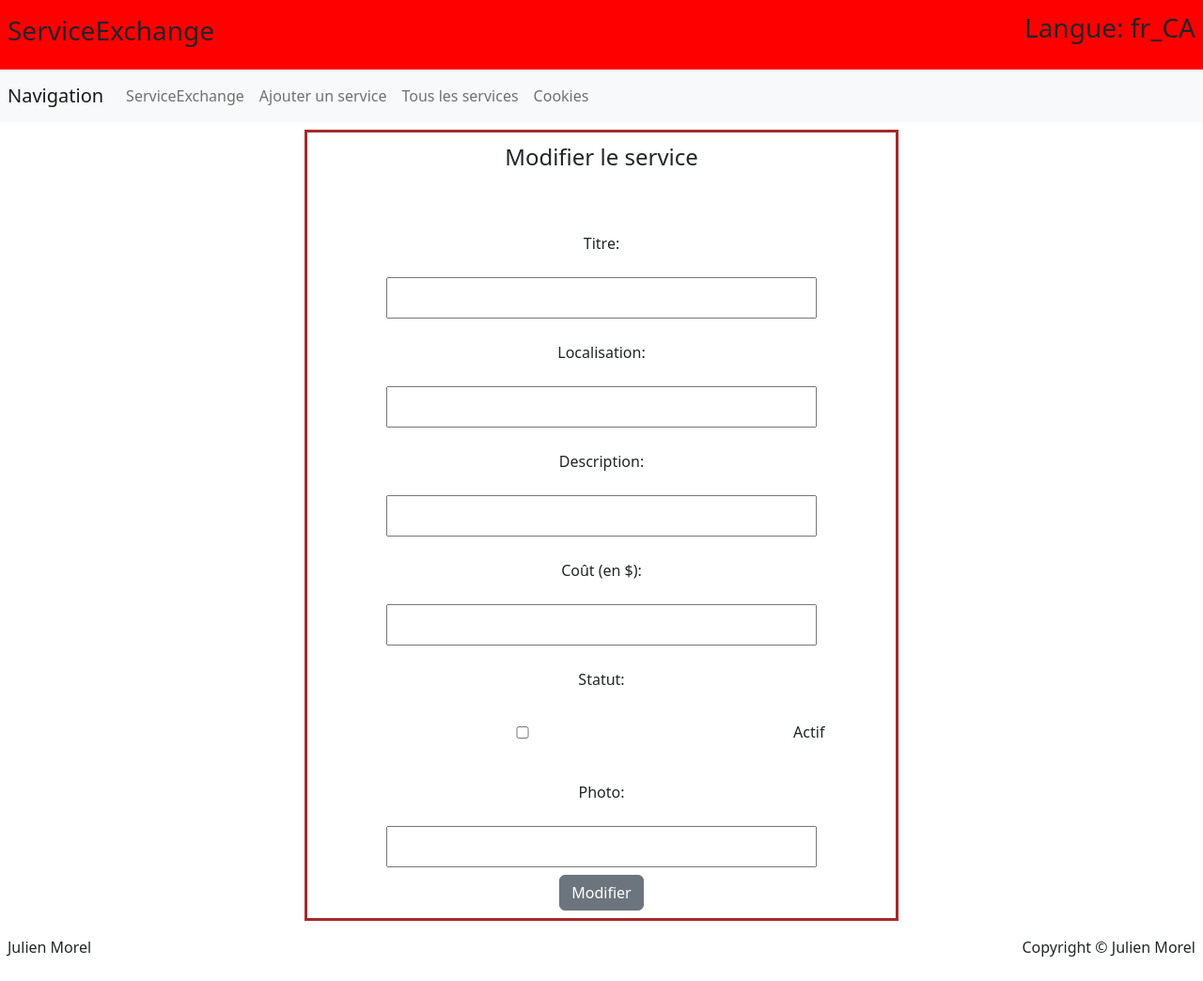
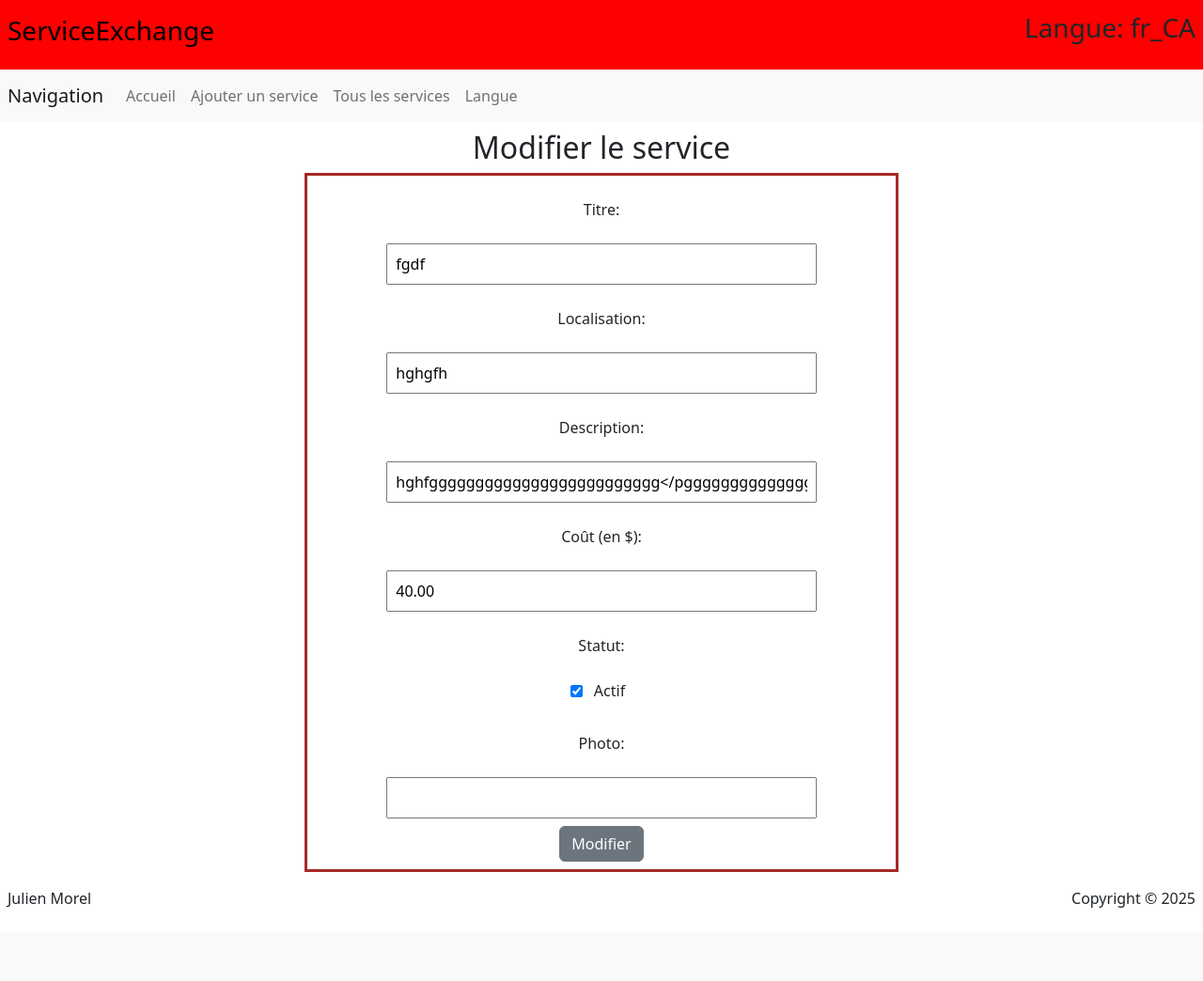
Before and after one commit to what128/WEB3_TP1_JULIEN_MOREL, a Flask app: page /modifier?id=29 in a window 1280 px wide. Shown: the whole page at 94% size. After the commit the page ends 966 px from the top, so only its background shows below. Run offline with Flask 3, Linux system fonts and the light colour scheme; data comes from the database, SQL or seed files in the repository; both versions use the stored data as it was after the commit; data that the repository does not hold is empty; some libraries are stand-ins or nearby versions.

Commit message:
Modifications de la case à cocher et préparation pour l'envoi du TP.

```diff
--- a/app.py
+++ b/app.py
@@ -5,12 +5,25 @@ Exercice de page de détails
 import re
 from flask import Flask, render_template, request, redirect, abort, make_response
 from flask.logging import create_logger
+from babel import numbers, dates
 import mysql
 import bd
 
 
+
 app = Flask(__name__)
 logger = create_logger(app)
+app.config["BABEL_DEFAULT_LOCALE"] = "fr_CA"
+
+devise = {
+        "fr_CA": "CAD",
+        "en_US": "USD",
+        "en_CA": "CAD"
+    }
+
+def get_locale():
+    """Retrouver la langue"""
+    return request.cookies.get("langue", default="fr_CA")
 
 def retrouver_categories():
     """Retrouve les catégories de tous les services."""
@@ -31,16 +44,13 @@ def ajouter_service_dans_bd():
     classe_titre = ""
     classe_description = ""
     classe_localisation = ""
-    classe_cout = ""
     classe_categorie = ""
     classe_photo = ""
 
     erreur = False
 
     if request.method == "POST":
-        langue = request.cookies.get("langue")
-        if not langue:
-            langue = "fr_CA"
+        langue = get_locale()
 
         regex_titre_localisation = re.compile("^[a-zA-ZÀ-ÖØ-öø-ÿ\\s'-]{1,50}$")
         regex_description = re.compile("^.{5,2000}$")
@@ -74,7 +84,7 @@ def ajouter_service_dans_bd():
         if erreur:
             return render_template("ajout_service.jinja", classe_titre=classe_titre, langue=langue, titre=titre,
                 classe_localisation=classe_localisation, localisation=localisation, classe_description=classe_description,
-                description=description, classe_cout=classe_cout, cout=cout, classe_categorie=classe_categorie, categorie=categorie,
+                description=description, cout=cout, classe_categorie=classe_categorie, categorie=categorie,
                 statut=statut, classe_photo=classe_photo, photo=photo, categories=retrouver_categories())
         try:
             with bd.creer_connexion() as conn:
@@ -105,25 +115,20 @@ def ajouter_service_dans_bd():
 @app.route('/ajout', methods=["GET", "POST"])
 def ajout_service():
     """Interface pour ajouter un service"""
-    langue = request.cookies.get("langue")
-    if not langue:
-        langue = "fr_CA"
+    langue = get_locale()
     return render_template('ajout_service.jinja', page="Ajout d'un service", langue=langue, statut=1, categories=retrouver_categories())
 
 @app.route('/cookies', methods=['GET', 'POST'])
 def page_cookies():
     """Page pour changer les cookies"""
-    langue = request.cookies.get("langue")
-    if not langue:
-        langue = "fr_CA"
-
-    return render_template('cookies.jinja', page="Cookies", langue=langue)
+    langue = get_locale()
+    return render_template('cookies.jinja', page="Langue", langue=langue)
 
 @app.route('/modification-cookies', methods=['GET', 'POST'])
 def modification_cookies():
     """Page pour la modification des cookies"""
     if request.method == "POST":
-        langue = request.form.get('langue', default="")
+        langue = request.form.get("langue", default="fr_CA")
         response = make_response(redirect('/', code=302))
         response.set_cookie('langue', langue)
         return response
@@ -133,9 +138,7 @@ def afficher_services():
     """Page web qui affiche tous les services"""
     services = []
     services_existants = False
-    langue = request.cookies.get("langue")
-    if not langue:
-        langue = "fr_CA"
+    langue = get_locale()
 
     try:
         with bd.creer_connexion() as conn:
@@ -165,9 +168,7 @@ def modifier_service():
         identifiant = request.args.get('id', type=int)
         if not identifiant:
             abort(400)
-        langue = request.cookies.get("langue")
-        if not langue:
-            langue = "fr_CA"
+        langue = get_locale()
         try:
             with bd.creer_connexion() as conn:
                 with conn.get_curseur() as curseur:
@@ -188,7 +189,6 @@ def modification_service():
     classe_titre = ""
     classe_description = ""
     classe_localisation = ""
-    classe_cout = ""
     classe_photo = ""
 
     erreur = False
@@ -198,21 +198,19 @@ def modification_service():
     regex_html = re.compile("<(.*)>.*?|<(.*) />")
 
     if request.method == "POST":
-        langue = request.cookies.get("langue")
-        if not langue:
-            langue = "fr_CA"
+        langue = get_locale()
         identifiant = request.form.get('id', type=int)
         titre = request.form.get('titre', default='')
         if not regex_titre_localisation.match(titre) or regex_html.search(titre):
             erreur = True
             classe_titre="is-invalid"
 
-        localisation = request.form.get('localisation', default='')
+        localisation = request.form.get('localisation', default='').strip()
         if not regex_titre_localisation.match(localisation) or regex_html.search(localisation):
             erreur = True
             classe_localisation = "is-invalid"
 
-        description = request.form.get('description', default='')
+        description = request.form.get('description', default='').strip()
         if not regex_description.match(description) or regex_html.search(description):
             erreur = True
             classe_description =  "is-invalid"
@@ -220,7 +218,7 @@ def modification_service():
         cout = request.form.get('cout', type=float, default=0)
         statut = request.form.get('statut', type=int)
 
-        photo = request.form.get('photo', default='')
+        photo = request.form.get('photo', default='').strip()
         if regex_html.search(photo):
             erreur = True
             classe_photo = "is-invalid"
@@ -228,7 +226,7 @@ def modification_service():
         if erreur:
             return render_template("modification_service_erreur.jinja", page="Erreur de modification d'un service", langue=langue, id_service=identifiant, statut=statut, classe_titre=classe_titre, titre=titre,
                     classe_localisation=classe_localisation, localisation=localisation, classe_description=classe_description,
-                    description=description, classe_cout=classe_cout, cout=cout, classe_photo=classe_photo, photo=photo)
+                    description=description, cout=cout, classe_photo=classe_photo, photo=photo)
 
         try:
             with bd.creer_connexion() as conn:
@@ -260,9 +258,7 @@ def details_service():
         id_service = request.args.get("id", type=int)
         if not id_service:
             abort(400)
-        langue = request.cookies.get("langue")
-        if not langue:
-            langue = "fr_CA"
+        langue = get_locale()
 
         try:
             with bd.creer_connexion() as conn:
@@ -280,7 +276,10 @@ def details_service():
                     })
                     details_du_service["nom_categorie"] = curseur.fetchone()["nom_categorie"]
                     erreur_service = False
-
+                    details_du_service["date_creation"] = dates.format_date(
+                        details_du_service["date_creation"], format="long", locale=langue)
+                    details_du_service["cout"] = numbers.format_currency(
+                        details_du_service["cout"], currency=devise[langue], locale=langue)
 
             return render_template(
                 'details-service.jinja', page="Détails du service", langue=langue, details_service=details_du_service,
@@ -290,15 +289,12 @@ def details_service():
             abort(500)
 
 
-
 @app.route('/')
 def index():
     """Affiche les services"""
     services = []
     services_actifs = False
-    langue = request.cookies.get("langue")
-    if not langue:
-        langue = "fr_CA"
+    langue = get_locale()
 
     try:
         with bd.creer_connexion() as conn:
@@ -315,25 +311,20 @@ def index():
                     service["nom_categorie"] = curseur.fetchone()["nom_categorie"]
 
                 return render_template(
-                    'accueil.jinja', page="Accueil", langue=langue, services=services, services_actifs=services_actifs)
+                    'accueil.jinja', page="Accueil", langue=langue, services=services,
+                    services_actifs=services_actifs)
     except Exception as e:
         logger.exception("Une erreur est survenue lors de l'affichage des services actifs: %s", e)
         abort(500)
-
-
-
 
 
 @app.errorhandler(500)
 def erreur_serveur_interne(e):
     """Pour les erreurs du côté serveur"""
     logger.exception(e)
-    langue = request.cookies.get("langue")
-    if not langue:
-        langue = "fr_CA"
+    langue = get_locale()
 
     message = "Une erreur du côté serveur est survenue. Veuillez retourner à la page d'accueil."
-
     if e.original_exception and isinstance(e.original_exception, mysql.connector.errors.Error):
         message = "Une erreur est survenue en lien avec la base de données."
 
@@ -343,9 +334,7 @@ def erreur_serveur_interne(e):
 def page_non_trouvee(e):
     """Pour les routes invalides"""
     logger.exception(e)
-    langue = request.cookies.get("langue")
-    if not langue:
-        langue = "fr_CA"
+    langue = get_locale()
 
     message = "Cette page n'existe pas"
 
@@ -355,12 +344,11 @@ def page_non_trouvee(e):
 def parametre_invalide(e):
     """Pour un paramètre manquant dans l'url"""
     logger.exception(e)
-    langue = request.cookies.get("langue")
-    if not langue:
-        langue = "fr_CA"
+    langue = get_locale()
 
     message = "Un ou des paramètres invalides ont été spécifiées."
 
-    return render_template("erreur.jinja", page="Erreur de paramètre", langue=langue, message=message)
+    return render_template("erreur.jinja", page="Erreur de paramètre",
+                           langue=langue, message=message)
 
 app.run()
--- a/static/css/styles.scss
+++ b/static/css/styles.scss
@@ -1,7 +1,19 @@
 @import "bootstrap";
+
 
 body {
     font-family: 'Courier New', Courier, monospace;
+}
+
+header
+{
+    a{
+        text-decoration: none;
+        color: black;
+        :hover{
+            color: cadetblue;
+        }
+    }
 }
 
 img {
@@ -29,15 +41,27 @@ form {
 
     input,
     select {
-        width: 75%;
+        width  : 75%;
         flex   : 1;
         padding: 0.5rem;
         margin : 0.5rem 0;
     }
 
-    #case-statut{
-        label, input{
-            display: inline-block;
+    // modification des règles de bootstrap pour les flexbox pour la case à cocher 'Actif' ici
+    #case-statut {
+        display    : flex;
+        align-items: center;
+        justify-content: center;
+        gap        : 0.25rem;
+
+        input[type="checkbox"] {
+            width : auto;
+            margin: 0;
+        }
+
+        label {
+            width : auto;
+            margin: 0;
         }
     }
 }
--- a/templates/base.jinja
+++ b/templates/base.jinja
@@ -13,18 +13,21 @@
 
 <body>
   <header class="d-flex p-2 align-items-center justify-content-between">
+    <a href="/">
       <h1 class="fs-3">ServiceExchange</h1>
+    </a>
     <p class="fs-3">Langue: {{langue}}</p>
   </header>
   <nav class="navbar navbar-expand-lg navbar-light bg-light p-2 col-12">
     <a class="navbar-brand" href="#">Navigation</a>
-        <button class="navbar-toggler" type="button" data-toggle="collapse" data-target="#navbarNav" aria-controls="navbarNav" aria-expanded="false" aria-label="Toggle navigation">
+    <button class="navbar-toggler" type="button" data-toggle="collapse" data-target="#navbarNav"
+      aria-controls="navbarNav" aria-expanded="false" aria-label="Toggle navigation">
       <span class="navbar-toggler-icon"></span>
     </button>
     <div class="collapse navbar-collapse" id="navbarNav">
       <ul class="navbar-nav">
         <li class="nav-item active">
-          <a class="nav-link" href="http://127.0.0.1:5000">ServiceExchange</a>
+          <a class="nav-link" href="http://127.0.0.1:5000">Accueil</a>
         </li>
         <li class="nav-item">
           <a class="nav-link" href="http://127.0.0.1:5000/ajout">Ajouter un service</a>
@@ -33,7 +36,7 @@
           <a class="nav-link" href="http://127.0.0.1:5000/services">Tous les services</a>
         </li>
         <li class="nav-item">
-          <a class="nav-link" href="http://127.0.0.1:5000/cookies">Cookies</a>
+          <a class="nav-link" href="http://127.0.0.1:5000/cookies">Langue</a>
         </li>
       </ul>
     </div>
@@ -44,10 +47,10 @@
     {% block contenu %}
     {% endblock %}
   </main>
-    </body>
+
   <footer class="d-flex justify-content-between p-2">
     <p>Julien Morel</p>
-        <p>Copyright © Julien Morel</p>
+    <p>Copyright © 2025</p>
   </footer>
 </body>
 
--- a/templates/erreur.jinja
+++ b/templates/erreur.jinja
@@ -1,5 +1,6 @@
 {% extends "base.jinja" %}
 
 {% block contenu %}
+<h2>Erreur</h2>
 <p>{{message}}</p>
 {% endblock %}
--- a/templates/modification_service.jinja
+++ b/templates/modification_service.jinja
@@ -1,39 +1,44 @@
 {% extends "base.jinja" %}
 
 {% block contenu %}
-    <form method="post" action="/modification" class="p-2 w-50 mx-auto">
-    <legend>Modifier le service</legend>
-    <label for="id"></label>
+<h2>Modifier le service</h2>
+<form method="post" action="/modification" class="p-2 w-50 mx-auto" novalidate>
    <input type="hidden" name="id" value="{{service.id_service}}">
 
    <fieldset>
       <label for="titre">Titre:</label>
-      <input type="text" name="titre" id="titre" value="{{service.titre}}" class="{{classe_titre}}"/>
-      <div class="invalid-feedback">Le titre doit contenir entre 1 et 50 caractères, et il ne peut pas y avoir de balises html.</div>
+      <input type="text" name="titre" id="titre" value="{{service.titre}}" class="{{classe_titre}}" />
+      <div class="invalid-feedback">Le titre doit contenir entre 1 et 50 caractères, et il ne peut pas y avoir de
+         balises html.</div>
    </fieldset>
 
    <fieldset>
       <label for="localisation">Localisation:</label>
-        <input type="text" name="localisation" id="localisation" value="{{service.localisation}}" class="{{classe_localisation}}"/>
-        <div class="invalid-feedback">La localisation doit contenir entre 1 et 50 caractères, et il ne peut pas y avoir de balises html.</div>
+      <input type="text" name="localisation" id="localisation" value="{{service.localisation}}"
+         class="{{classe_localisation}}" />
+      <div class="invalid-feedback">La localisation doit contenir entre 1 et 50 caractères, et il ne peut pas y avoir de
+         balises html.</div>
    </fieldset>
 
    <fieldset>
       <label for="description">Description:</label>
-        <input type="text" name="description" id="description" value="{{service.description}}" class="{{classe_description}}" />
-        <div class="invalid-feedback">La description doit contenir entre 5 et 2000 caractères, et il ne doit pas y avoir de balises html.</div>
+      <input type="text" name="description" id="description" value="{{service.description}}"
+         class="{{classe_description}}" />
+      <div class="invalid-feedback">La description doit contenir entre 5 et 2000 caractères, et il ne doit pas y avoir
+         de balises html.</div>
    </fieldset>
 
    <fieldset>
       <label for="cout">Coût (en $):</label>
-      <input type="number" name="cout" id="cout" value="{{service.cout}}" class="{{classe_cout}}" />
+      <input type="number" name="cout" id="cout" value="{{service.cout}}" />
       <div class="invalid-feedback">Le coût doit être une valeur monétaire.</div>
    </fieldset>
 
    <fieldset>
       <label for="statut">Statut:</label>
-        <div class="d-flex justify-content-center" id="case-statut">
-          <input type="checkbox" id="statut" name="statut" value="1" {%if service.actif == 1 %} checked {% endif %}>
+      <div id="case-statut">
+         <input class="col-3" type="checkbox" id="statut" name="statut" value="1" {%if service.actif==1 %} checked {%
+            endif %}>
          <label for="statut">Actif</label>
       </div>
    </fieldset>
```
Also changed, not shown: services_particuliers_bd_finale.sql (added, +113 -0 lines), templates/accueil.jinja (+8 -7 lines), templates/ajout_service.jinja (+16 -11 lines), templates/cookies.jinja (+5 -9 lines), templates/details-service.jinja (+9 -8 lines), templates/modification_service_erreur.jinja (+12 -9 lines), templates/services.jinja (+8 -7 lines), services_particuliers_prof.sql (renamed from services_particuliers.sql), static/css/styles.css. Lines whose indentation alone changed are shown as unchanged.
